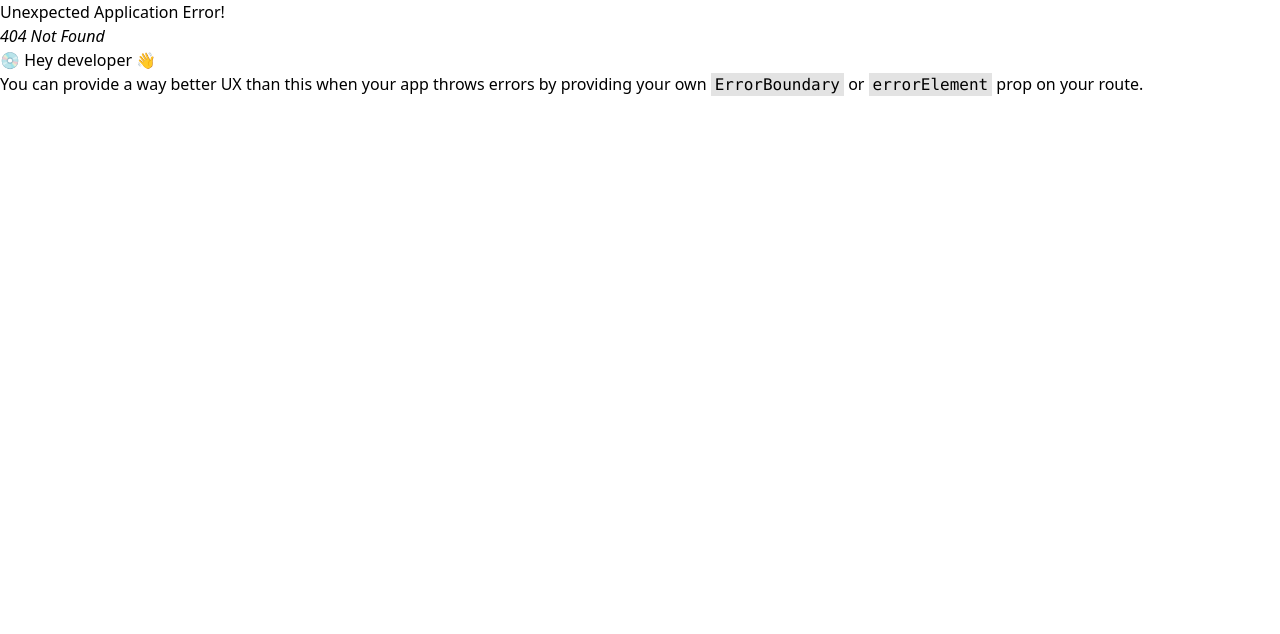
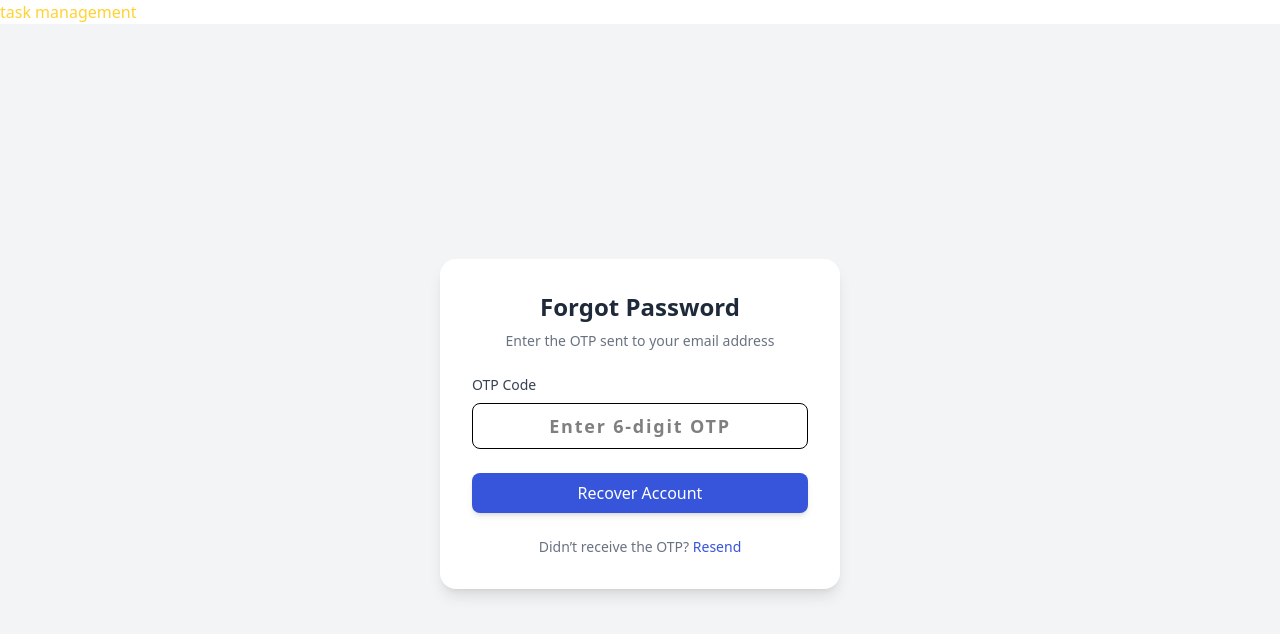
Before and after one commit to Mdismail2001/task_Management_System, a React (Vite) app: page /otp in a window 1280 px wide. Before the commit this address had no page. Shown: the top 634 px of the page. Built offline with nearby package versions, Linux system fonts and the light colour scheme.

Commit message:
otp and password page

```diff
--- a/package.json
+++ b/package.json
@@ -15,6 +15,7 @@
     "react-dom": "^19.1.1",
     "react-icons": "^5.5.0",
     "react-router": "^7.9.3",
+    "react-router-dom": "^7.9.3",
     "tailwindcss": "^4.1.13"
   },
   "devDependencies": {
--- a/src/main.jsx
+++ b/src/main.jsx
@@ -7,6 +7,8 @@ import { createBrowserRouter } from "react-router";
 import { RouterProvider } from "react-router/dom";
 import RegisterPage from './pages/RegisterPage.jsx';
 import LoginPage from './pages/LoginPage.jsx';
+import ForgetPassword from './pages/ForgetPassword.jsx';
+import OtpSend from './pages/OtpSend.jsx';
 
 const router = createBrowserRouter([
   {
@@ -14,7 +16,9 @@ const router = createBrowserRouter([
     element:<App></App>,
     children:[
       {path:'/register',element:<RegisterPage></RegisterPage>},
-      {path:'/login',element:<LoginPage></LoginPage>}
+      {path:'/login',element:<LoginPage></LoginPage>},
+      {path:'/forget-password', element:<ForgetPassword></ForgetPassword>},
+      {path:'/otp', element:<OtpSend></OtpSend>},
     ]
 
   },
--- /dev/null
+++ b/src/pages/ForgetPassword.jsx
@@ -0,0 +1,55 @@
+import React from "react";
+import { useNavigate } from "react-router-dom";
+
+const ForgetPassword = () => {
+  const navigate = useNavigate();
+
+  const handleNext = (e) => {
+    e.preventDefault(); // prevent refresh
+    navigate("/otp");   // redirect to OTP page
+  };
+
+  return (
+    <div className="flex items-center justify-center min-h-screen bg-gray-100">
+      <div className="bg-white shadow-lg rounded-2xl w-[400px] p-8">
+        <h1 className="text-2xl font-bold text-center text-gray-800">
+          Forget Password
+        </h1>
+        <p className="text-sm text-gray-500 text-center mt-2">
+          Enter your registered email address and we’ll send you instructions to
+          reset your password.
+        </p>
+
+        {/* Form */}
+        <form className="mt-6 space-y-4" onSubmit={handleNext}>
+          <div>
+            <label className="block text-sm font-medium text-gray-700 mb-1">
+              Email
+            </label>
+            <input
+              type="email"
+              placeholder="Enter your email"
+              className="w-full px-4 py-2 border rounded-lg focus:ring-2 focus:ring-blue-500 focus:outline-none"
+            />
+          </div>
+
+          <button
+            type="submit"
+            className="w-full bg-[rgb(55,85,219)] text-white py-2 rounded-lg shadow-md hover:bg-blue-700 transition"
+          >
+            Next
+          </button>
+        </form>
+
+        <p className="text-sm text-gray-500 text-center mt-6">
+          Remember your password?{" "}
+          <a href="/login" className="text-[rgb(55,85,219)] hover:underline">
+            Login
+          </a>
+        </p>
+      </div>
+    </div>
+  );
+};
+
+export default ForgetPassword;
--- /dev/null
+++ b/src/pages/OtpSend.jsx
@@ -0,0 +1,60 @@
+import React, { useState } from "react";
+
+const OtpSend = () => {
+  const [otp, setOtp] = useState("");
+
+  return (
+    <div className="flex items-center justify-center min-h-screen bg-gray-100">
+      {/* Card */}
+      <div className="bg-white shadow-lg rounded-2xl w-[400px] p-8">
+        {/* Title */}
+        <h1 className="text-2xl font-bold text-center text-gray-800">
+          Forgot Password
+        </h1>
+        <p className="text-sm text-gray-500 text-center mt-2">
+          Enter the OTP sent to your email address
+        </p>
+
+        {/* Form */}
+        <form className="mt-6 space-y-6">
+          {/* OTP input */}
+          <div>
+            <label className="block text-sm font-medium text-gray-700 mb-2">
+              OTP Code
+            </label>
+            <input
+              type="text"
+              maxLength="6"
+              value={otp}
+              onChange={(e) => setOtp(e.target.value)}
+              placeholder="Enter 6-digit OTP"
+              className="w-full px-4 py-2 border rounded-lg text-center tracking-widest text-lg font-semibold focus:ring-2 focus:ring-blue-500 focus:outline-none"
+            />
+          </div>
+
+          {/* Button */}
+          <button
+            type="submit"
+            className="w-full bg-[rgb(55,85,219)] text-white py-2 rounded-lg shadow-md hover:bg-blue-700 transition"
+          >
+            Recover Account
+          </button>
+        </form>
+
+        {/* Resend OTP */}
+        <p className="text-sm text-gray-500 text-center mt-6">
+          Didn’t receive the OTP?{" "}
+          <button
+            type="button"
+            className="text-[rgb(55,85,219)] font-medium hover:underline"
+            onClick={() => alert("OTP Resent!")}
+          >
+            Resend
+          </button>
+        </p>
+      </div>
+    </div>
+  );
+};
+
+export default OtpSend;
```
Also changed, not shown: 1 other file (tests, documents, lock files or other folders).
